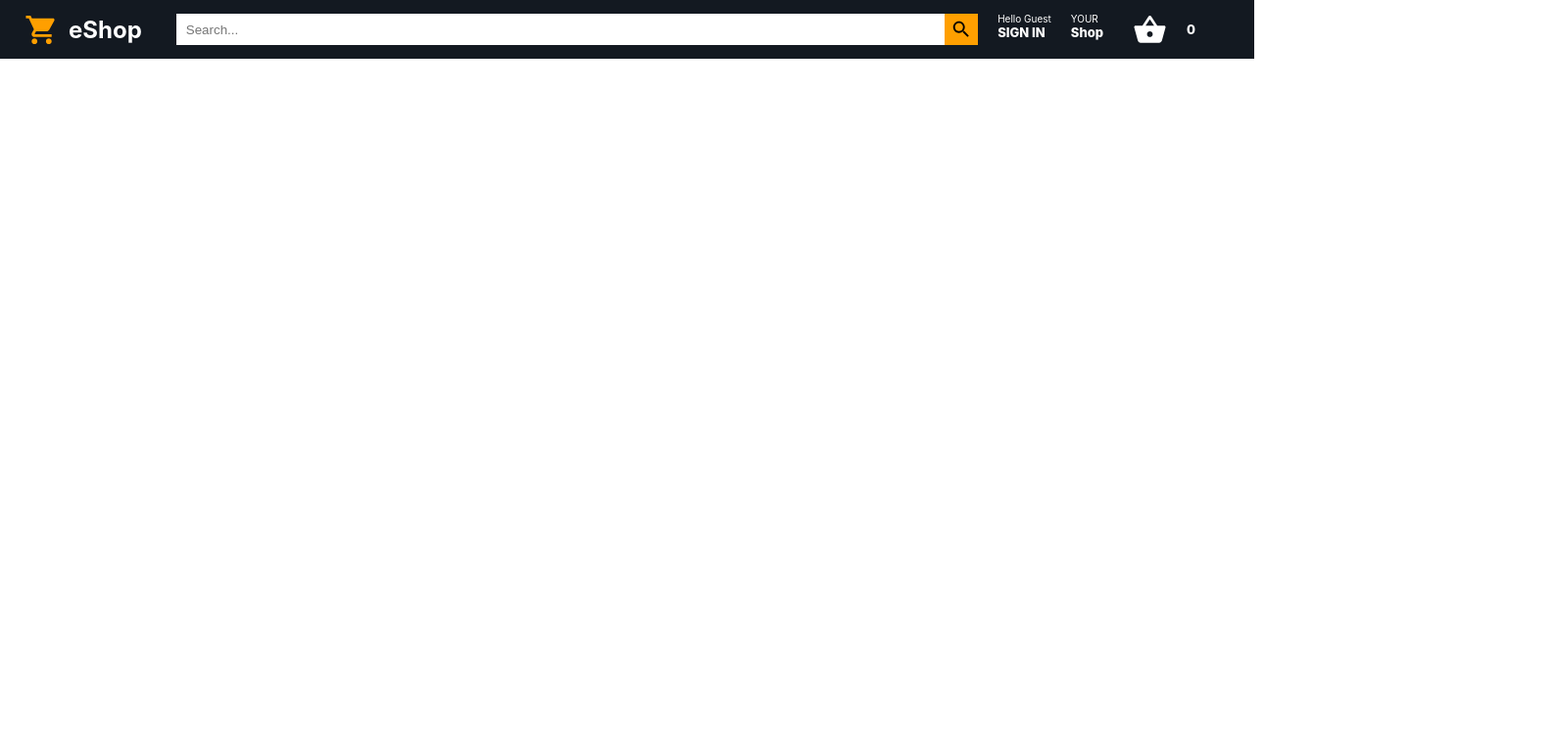
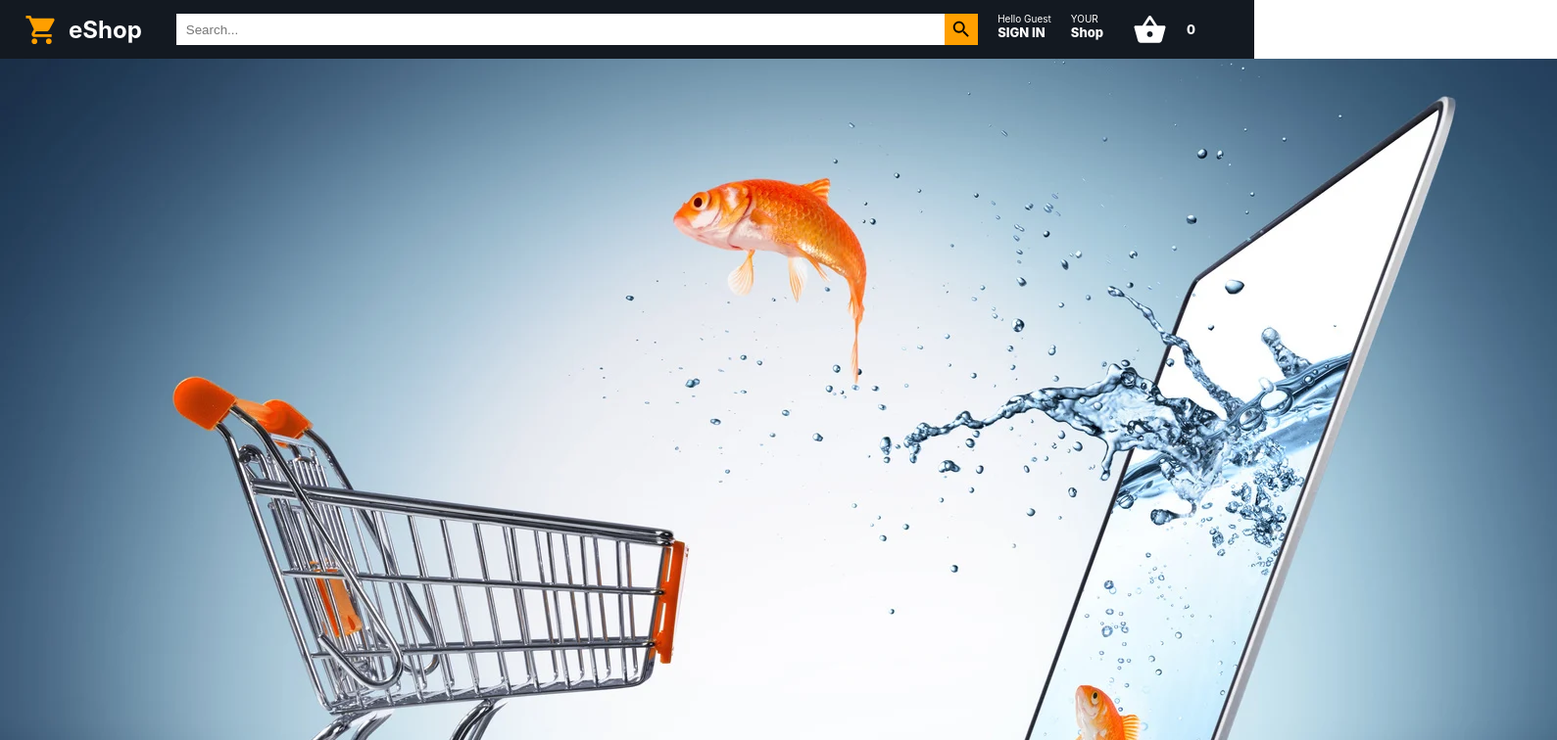
Before and after one commit to Arnob-sen/ESHOP_Website, a React (Create React App) app: page / in a window 1280 px wide. Shown: the top 756 px of the page at 98% size, 1589 px wide, since content can reach past the window. Built offline with nearby package versions, Linux system fonts and the light colour scheme.

Commit message:
create_home_component

```diff
--- a/src/App.js
+++ b/src/App.js
@@ -1,11 +1,13 @@
 import React from "react";
 
 import Header from './component/Header';
+import Home from "./component/Home";
 
 function App() {
   return (
     <div className="App">
         <Header/>
+        <Home />
     </div>
   );
 }
--- /dev/null
+++ b/src/component/Home.js
@@ -0,0 +1,16 @@
+import React from "react";
+import "./Home.css";
+import ecommerce from './ecommerce.webp'
+
+const Home=()=>{
+    return(
+        <div>
+            <div className="home">
+                <div className="home__container">
+                    <img src={ecommerce} alt="pic of ecommerce" className="home__image" />
+                </div>
+            </div>
+        </div>
+    )
+}
+export default Home;
```
Also changed, not shown: src/component/Home.css (added), src/component/ecommerce.webp (added).
